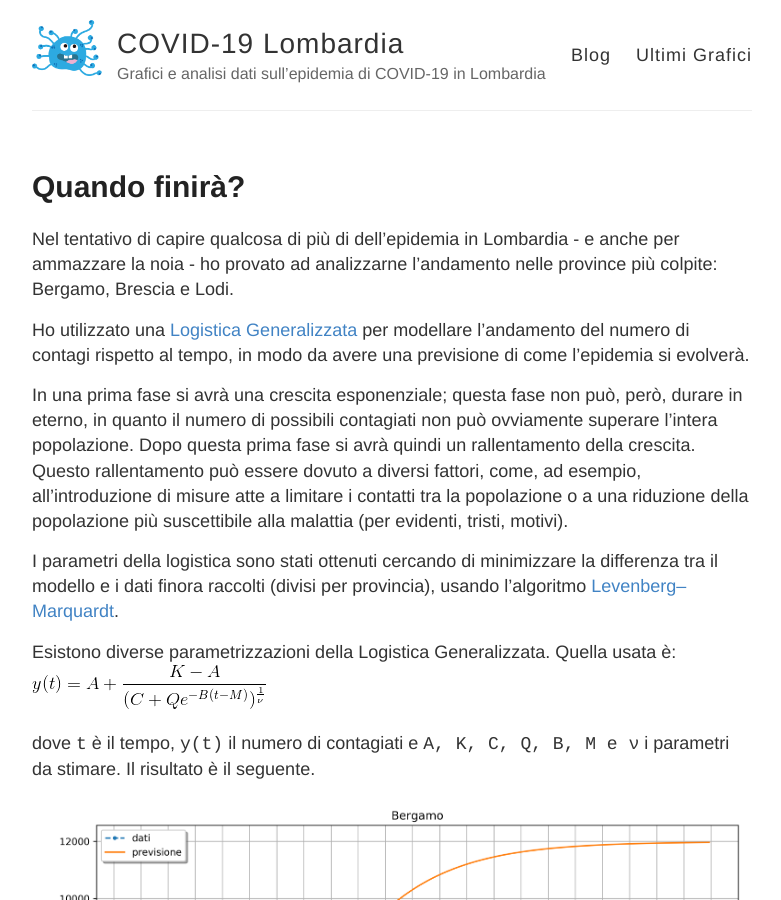
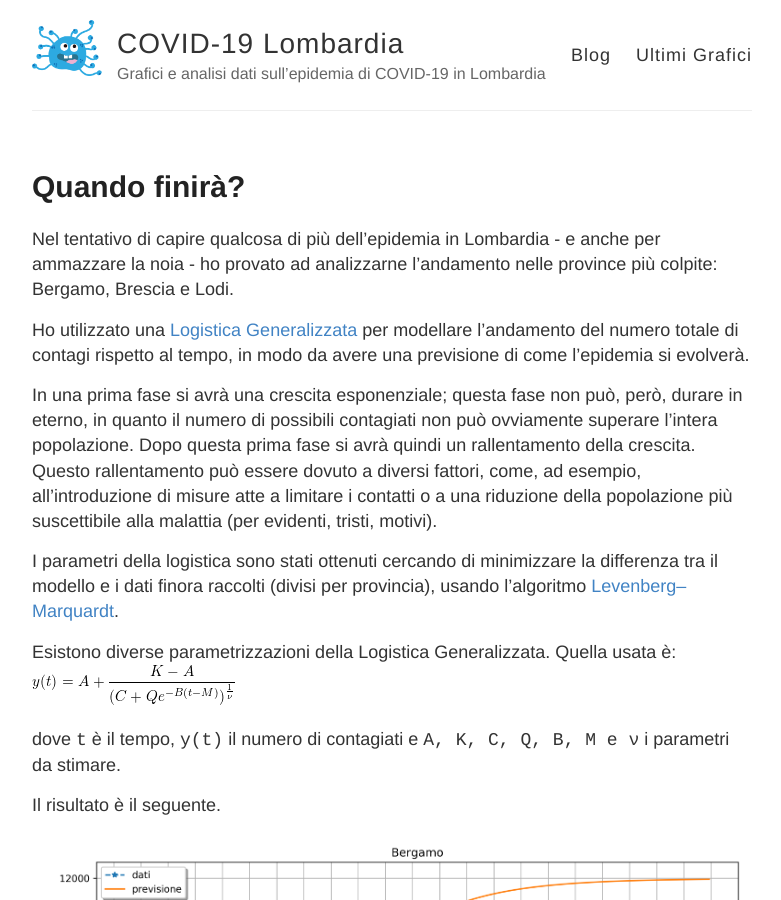
Before and after one commit to simone-fontana/covid_lombardia, a Jekyll site: the page built from docs/_posts/2020-3-22-quando-finira.md, in a window 1280 px wide and 900 px high. Shown: the whole window, without its empty margins (248-1029 px from the left). Built offline with Jekyll 4.4.1, drawn with Linux system fonts in a browser that asks for light colours; comment, search, counter and statistics services are not loaded.

Commit message:
Fix post

```diff
--- a/docs/_posts/2020-3-22-quando-finira.md
+++ b/docs/_posts/2020-3-22-quando-finira.md
@@ -4,19 +4,21 @@ title: Quando finirà?
 excerpt_separator: <!--more-->
 ---
 
-Nel tentativo di capire qualcosa di più di dell'epidemia in Lombardia -  e anche per ammazzare la noia - ho provato ad analizzarne l'andamento nelle province più colpite: Bergamo, Brescia e Lodi.
+Nel tentativo di capire qualcosa di più dell'epidemia in Lombardia -  e anche per ammazzare la noia - ho provato ad analizzarne l'andamento nelle province più colpite: Bergamo, Brescia e Lodi.
 <!--more-->
 
-Ho utilizzato una [Logistica Generalizzata](https://en.wikipedia.org/wiki/Generalised_logistic_function) per modellare l'andamento del numero di contagi rispetto al tempo, in modo da avere una previsione di come l'epidemia si evolverà.
+Ho utilizzato una [Logistica Generalizzata](https://en.wikipedia.org/wiki/Generalised_logistic_function) per modellare l'andamento del numero totale di contagi rispetto al tempo, in modo da avere una previsione di come l'epidemia si evolverà.
 
-In una prima fase si avrà una crescita esponenziale; questa fase non può, però, durare in eterno, in quanto il numero di possibili contagiati non può ovviamente superare l'intera popolazione. Dopo questa prima fase si avrà quindi un rallentamento della crescita. Questo rallentamento può essere dovuto a diversi fattori, come, ad esempio, all'introduzione di misure atte a limitare i contatti tra la popolazione o a una riduzione della popolazione più suscettibile alla malattia (per evidenti, tristi, motivi).
+In una prima fase si avrà una crescita esponenziale; questa fase non può, però, durare in eterno, in quanto il numero di possibili contagiati non può ovviamente superare l'intera popolazione. Dopo questa prima fase si avrà quindi un rallentamento della crescita. Questo rallentamento può essere dovuto a diversi fattori, come, ad esempio, all'introduzione di misure atte a limitare i contatti o a una riduzione della popolazione più suscettibile alla malattia (per evidenti, tristi, motivi).
 
 I parametri della logistica sono stati ottenuti cercando di minimizzare la differenza tra il modello e i dati finora raccolti (divisi per provincia), usando l'algoritmo [Levenberg–Marquardt](https://en.wikipedia.org/wiki/Levenberg%E2%80%93Marquardt_algorithm).
 
 Esistono diverse parametrizzazioni della Logistica Generalizzata. Quella usata è:
 ![Sigmoid]({{ site.baseurl }}/images/sigmoid.gif)
 
-dove `t` è il tempo, `y(t)` il numero di contagiati e `A, K, C, Q, B, M e ν` i parametri da stimare. Il risultato è il seguente.
+dove `t` è il tempo, `y(t)` il numero di contagiati e `A, K, C, Q, B, M e ν` i parametri da stimare.
+
+Il risultato è il seguente.
 
 [![Bergamo]({{ site.baseurl }}/images/Bergamo_sigmoid.png)]({{ site.baseurl }}/images/Bergamo_sigmoid.png)
 [![Brescia]({{ site.baseurl }}/images/Brescia_sigmoid.png)]({{ site.baseurl }}/images/Brescia_sigmoid.png)
--- a/fit_province.py
+++ b/fit_province.py
@@ -41,7 +41,7 @@ for i, (provincia, dati) in enumerate(province):
         ax.set_title(provincia)
         popolazione = popolazione_province[dati.iloc[0]['sigla_provincia']]
 
-        dati.plot(x='data', y='totale_casi', ax=ax, linestyle='--', marker='.', label='dati')
+        dati.plot(x='data', y='totale_casi', ax=ax, linestyle='--', marker='*', label='dati')
 
         x_data = mdates.date2num(dati['data'].to_numpy())
         y_data = dati['totale_casi'].to_numpy()
```
Also changed, not shown: docs/images/Bergamo_sigmoid.png, docs/images/Brescia_sigmoid.png, docs/images/Lodi_sigmoid.png, docs/images/sigmoid.gif.
